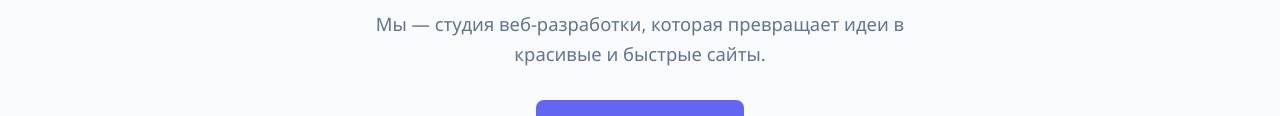
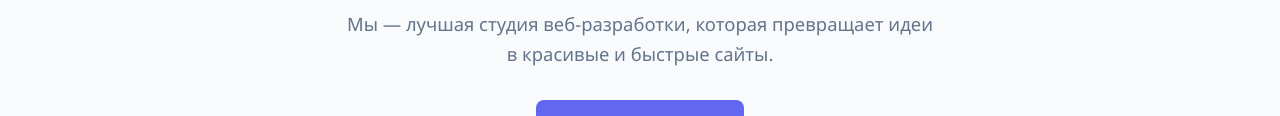
Before and after one commit to alicePB-pixel/web1, a plain HTML site: page index.html in a window 1280 px wide. Shown: the part 237-353 px from the top of the page. Drawn offline with Linux system fonts and the light colour scheme.

Commit message:
Изменение в индекс 2

```diff
--- a/index.html
+++ b/index.html
@@ -22,7 +22,7 @@
     <main>
         <section class="hero">
             <h1>Создаём <span class="accent">цифровое будущее</span></h1>
-            <p>Мы — студия веб-разработки, которая превращает идеи в красивые и быстрые сайты.</p>
+            <p>Мы — лучшая студия веб-разработки, которая превращает идеи в красивые и быстрые сайты.</p>
             <a href="contact.html" class="btn">Обсудить проект</a>
         </section>
 
```
